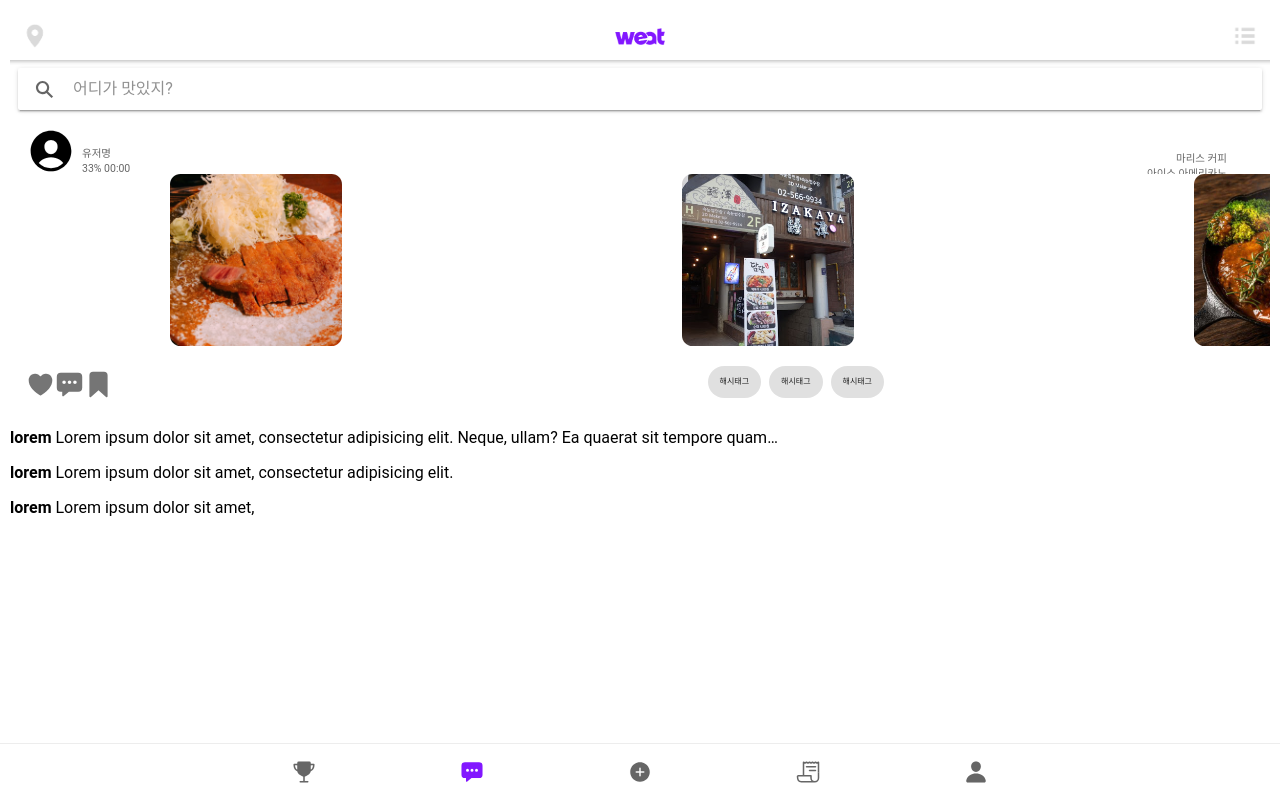
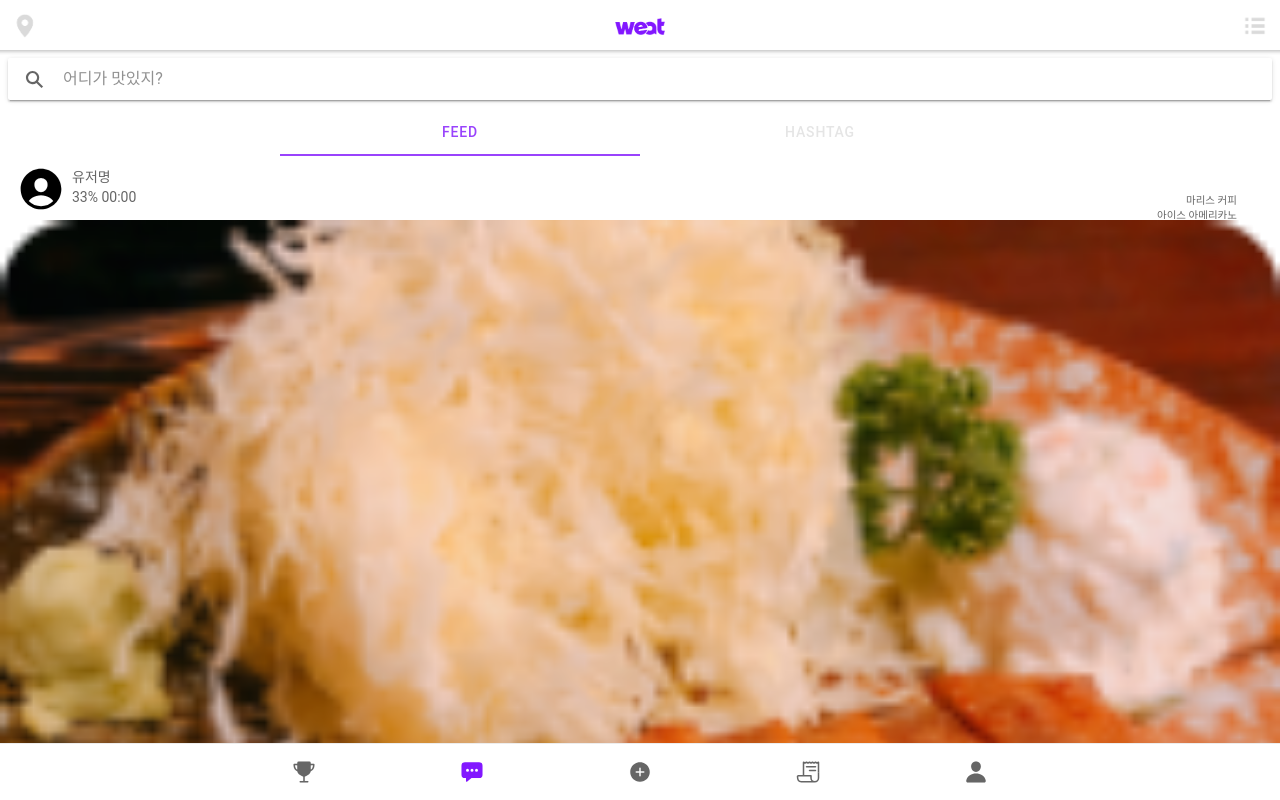
Before and after one commit to timevoltex/Weat-ionic, a React (Create React App) app: page /home in a window 1280 px wide. Both pictures are taken after a click on the tab 472 px from the left and 772 px from the top of the page. Built offline with nearby package versions, Linux system fonts and the light colour scheme.

Commit message:
20.04.17 전체적인 레이아웃 변경
기존의 사진만 보여주는 방식에서 인스타형식과 사진만 보여주는 형식 둘다 연결하는 것으로 변경
Segment toggle을 이용하여 상호 변경

```diff
--- a/src/pages/NewsFeed.tsx
+++ b/src/pages/NewsFeed.tsx
@@ -1,6 +1,5 @@
-import React, { useState } from "react";
-import { FontAwesomeIcon } from "@fortawesome/react-fontawesome";
-import { faHashtag } from "@fortawesome/free-solid-svg-icons";
+import React, { useState,} from "react";
+
 import styled from "styled-components";
 import {
   IonPage,
@@ -8,101 +7,96 @@ import {
   IonToolbar,
   IonContent,
   IonText,
-  IonIcon,
-  IonButton,
-  IonList,
   IonTitle,
   IonSearchbar,
-  IonAvatar,
-  IonLabel,
-  IonItem,
-  IonSlides,
-  IonSlide,
-  IonChip,
+  IonSegment,
+  IonSegmentButton,
+
 } from "@ionic/react";
+import InstaFeed from "./instaFeed";
+import Hashtagpage from "./HashTagPage";
 import { RouteComponentProps } from "react-router";
-import { personCircle, heart, chatboxEllipses, bookmark } from "ionicons/icons";
-import Detail from './MenuDetail';
 
-type List = {
-  src: string;
-  name: string;
-  desc: string;
-};
-
-const items: List[] = [
-  {
-    src: "assets/food/1.png",
-    name: "큐브 돈까스",
-    desc: "응모권 사용자 중 10명을 뽑아 2천원 상당의 할인권을 드립니다.",
-  },
-  {
-    src: "assets/food/2.png",
-    name: "담담",
-    desc: "응모권 사용자 중 10명을 뽑아 2천원 상당의 할인권을 드립니다.",
-  },
-  {
-    src: "assets/food/3.png",
-    name: "함박 웃음",
-    desc: "응모권 사용자 중 10명을 뽑아 2천원 상당의 할인권을 드립니다.",
-  },
-  {
-    src: "assets/food/4.png",
-    name: "미스터 샐러드",
-    desc: "응모권 사용자 중 10명을 뽑아 2천원 상당의 할인권을 드립니다.",
-  },
-  {
-    src: "assets/food/5.png",
-    name: "띵호와 반점",
-    desc: "응모권 사용자 중 10명을 뽑아 2천원 상당의 할인권을 드립니다.",
-  },
-  {
-    src: "assets/food/6.png",
-    name: "엄마의 손맛",
-    desc: "응모권 사용자 중 10명을 뽑아 2천원 상당의 할인권을 드립니다.",
-  },
-  {
-    src: "assets/food/7.png",
-    name: "집밥 한상",
-    desc: "응모권 사용자 중 10명을 뽑아 2천원 상당의 할인권을 드립니다.",
-  },
-];
 
 const Page = styled(IonPage)`
-  padding: 10px;
+  padding: 0;
 `;
 
-const Feed = styled(IonText)`
-  p{overflow:hidden;
-  text-overflow:ellipsis;
-  white-space:nowrap;
-  width:60vw;}
+const Segment = styled(IonSegmentButton)`
+  --indicator-color:#9943FC;
+  --color:#E5E5E5;
+  --color-checked:#9943FC;
+  --background:none;
 `
-const NewsFeed: React.FC<RouteComponentProps> = ({ history }) => {
-  const [searchText, setSearchText] = useState('');
+const NewsFeed: React.FC<RouteComponentProps> = ({history}) => {
+  const [searchText, setSearchText] = useState("");
+  const [segValue, setsegValue] = useState("comment");
+
+
+  // segValue의 값에 따라서 다른 컴포넌트를 Render
+  function renderComponent() {
+    switch (segValue) {
+      case "Feed":
+        return <Hashtagpage />;
+      default:
+        return <InstaFeed/>;
+    }
+  }
+
   return (
     <Page>
       <IonHeader>
         <IonToolbar style={{ height: "50px" }}>
-          <IonTitle style={{ textAlign: 'center' }}>
-            <img src="assets/img/weat-purple.png" alt="logo" style={{ width: '50px' }} />
+          <IonTitle style={{ textAlign: "center" }}>
+            <img
+              src="assets/img/weat-purple.png"
+              alt="logo"
+              style={{ width: "50px" }}
+            />
           </IonTitle>
           <IonText slot="start">
-            <img src="assets/icon/locationg-01.png" alt="loc" style={{ width: "50px" }} />
+            <img
+              src="assets/icon/locationg-01.png"
+              alt="loc"
+              style={{ width: "50px" }}
+            />
           </IonText>
           <IonText slot="end">
-            <img src="assets/icon/lists-01.png" alt="lists" style={{ width: "50px" }} />
+            <img
+              src="assets/icon/lists-01.png"
+              alt="lists"
+              style={{ width: "50px" }}
+            />
           </IonText>
         </IonToolbar>
       </IonHeader>
       <IonContent>
-        <IonSearchbar value={searchText} placeholder="어디가 맛있지?" onIonChange={e => setSearchText(e.detail.value!)}></IonSearchbar>
-        <div className="feedContainer">
-          <IonItem lines="none">
+        <IonSearchbar
+          value={searchText}
+          placeholder="어디가 맛있지?"
+          onIonChange={(e) => setSearchText(e.detail.value!)}
+        ></IonSearchbar>
+        <IonSegment
+          value={segValue}
+          onIonChange={(e) => {
+            // e.preventDefault();
+            setsegValue(`${e.detail.value}`);
+          }}
+        >
+          <Segment value="comment" mode="md">
+            Feed
+          </Segment>
+          <Segment value="Feed" mode="md">
+            hashtag
+          </Segment>
+        </IonSegment>
+        {renderComponent()}
+        {/* <div className="feedContainer">
+          <IonItem lines="none" style={{height:"8vh"}}>
             <IonAvatar slot="start">
               <IonIcon icon={personCircle} style={{ fontSize: '50px' }} />
             </IonAvatar>
-            <IonLabel position="stacked">
+            <IonLabel>
               <p style={{ marginBottom: 0 }}>유저명</p>
               <p style={{ marginTop: 0 }}>33% 00:00</p>
             </IonLabel>
@@ -111,34 +105,31 @@ const NewsFeed: React.FC<RouteComponentProps> = ({ history }) => {
               <p style={{ marginTop: 0 }}>아이스 아메리카노</p>
             </IonLabel>
           </IonItem>
-          <IonSlides options={{ slidesPerView: 2.5, freeMode: 'true', spaceBetween: 20 }}>
+          <IonSlides options={{ slidesPerView: 1}}>
             {items.map((image, i) => (
               <IonSlide key={i}>
-                <img src={image.src} alt="img" />
+                <img src={image.src} alt="img" style={{width:'100vw'}}/>
               </IonSlide>
             ))}
           </IonSlides>
-          <IonItem lines="none" style={{ marginTop: '10px' }}>
-              <IonIcon icon={heart} style={{ fontSize: '29px' }} />
-              <IonIcon icon={chatboxEllipses} style={{ fontSize: '29px' }} />
+          <Label lines="none" style={{ marginTop: '10px' }}>
+              <IonIcon icon={heart} style={{ fontSize: '29px', paddingRight:'10px' }} />
+              <IonIcon icon={chatboxEllipses} style={{ fontSize: '29px', paddingRight:'10px' }} />
               <IonIcon icon={bookmark} style={{ fontSize: '29px' }} />
-            <IonAvatar>
-            </IonAvatar>
-            <IonAvatar>
-            </IonAvatar>
-            <IonAvatar>
-            </IonAvatar>
             <div style={{ overflow: 'hidden', textOverflow: 'ellipsis', whiteSpace: 'nowrap', width: '43vw', marginLeft: 'auto', marginTop: '-5px' }}>
               <IonChip style={{ fontSize: '8px' }}>해시태그</IonChip>
               <IonChip style={{ fontSize: '8px' }}>해시태그</IonChip>
               <IonChip style={{ fontSize: '8px' }}>해시태그</IonChip>
             </div>
-          </IonItem>
-          <div className="feedzone">
+          </Label>
+          <div className="feedzone" style={{padding:'0 10px'}}>
             <Feed>
               <p>
                 <span style={{ fontWeight: 'bold' }}>lorem </span>
                   Lorem ipsum dolor sit amet, consectetur adipisicing elit. Neque, ullam? Ea quaerat sit tempore quam error, architecto laudantium quia beatae nisi, rem ut atque totam saepe voluptatem voluptatum culpa consequatur.</p>
+                  <IonBadge slot="end">
+                    <IonIcon icon={heart}/>
+                  </IonBadge>
             </Feed>
             <Feed>
               <p>
@@ -153,7 +144,7 @@ const NewsFeed: React.FC<RouteComponentProps> = ({ history }) => {
               <IonIcon icon={heart} slot="end" />
             </Feed>
           </div>
-        </div>
+        </div> */}
 
         {/* <IonList>
       {items.map((image, i) => (
@@ -175,7 +166,7 @@ const NewsFeed: React.FC<RouteComponentProps> = ({ history }) => {
       </IonContent>
     </Page>
   );
-}
+};
 export default NewsFeed;
 // const nav = document.querySelector('#list');
 // function showDetail(name){
```
